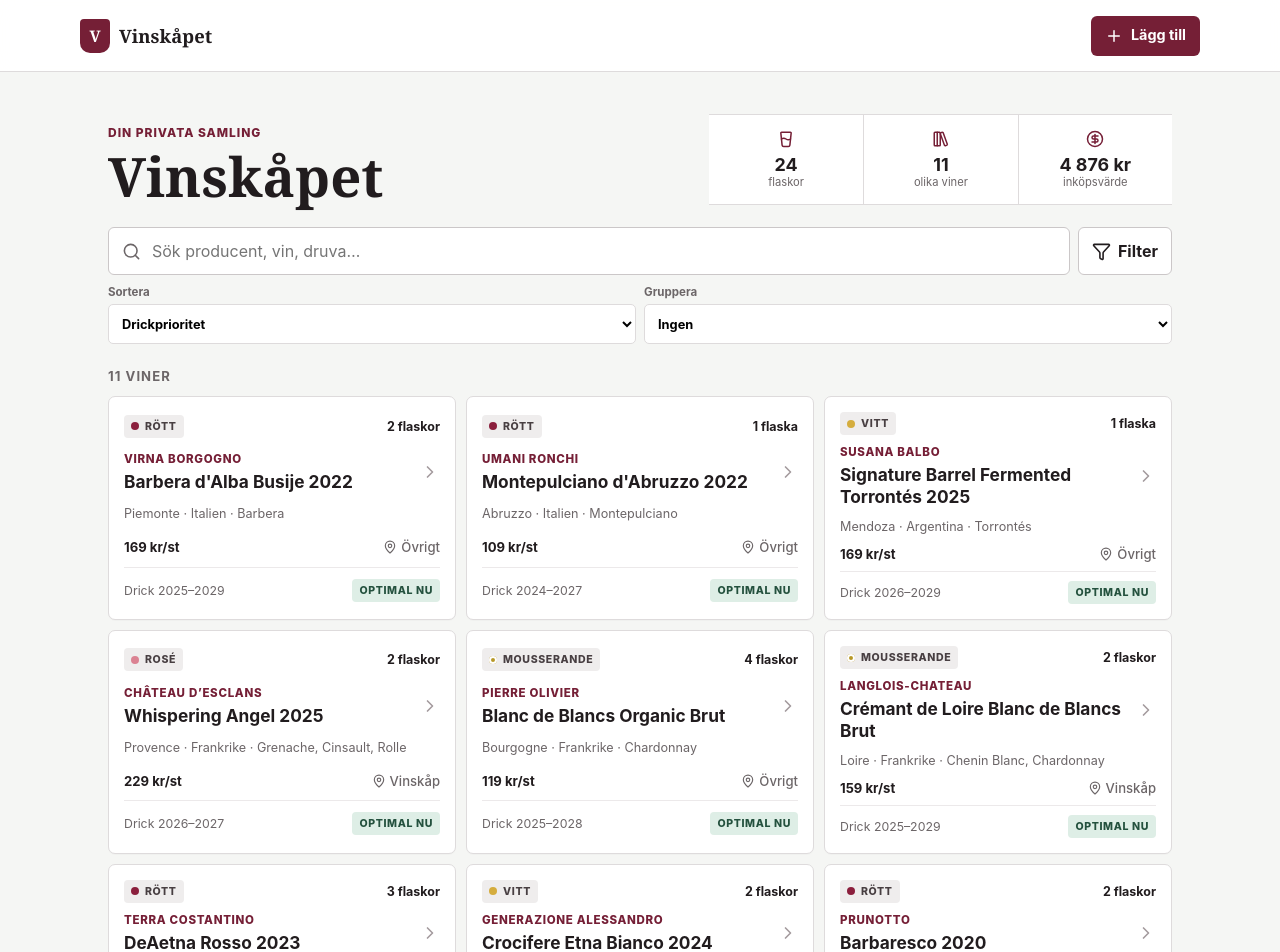
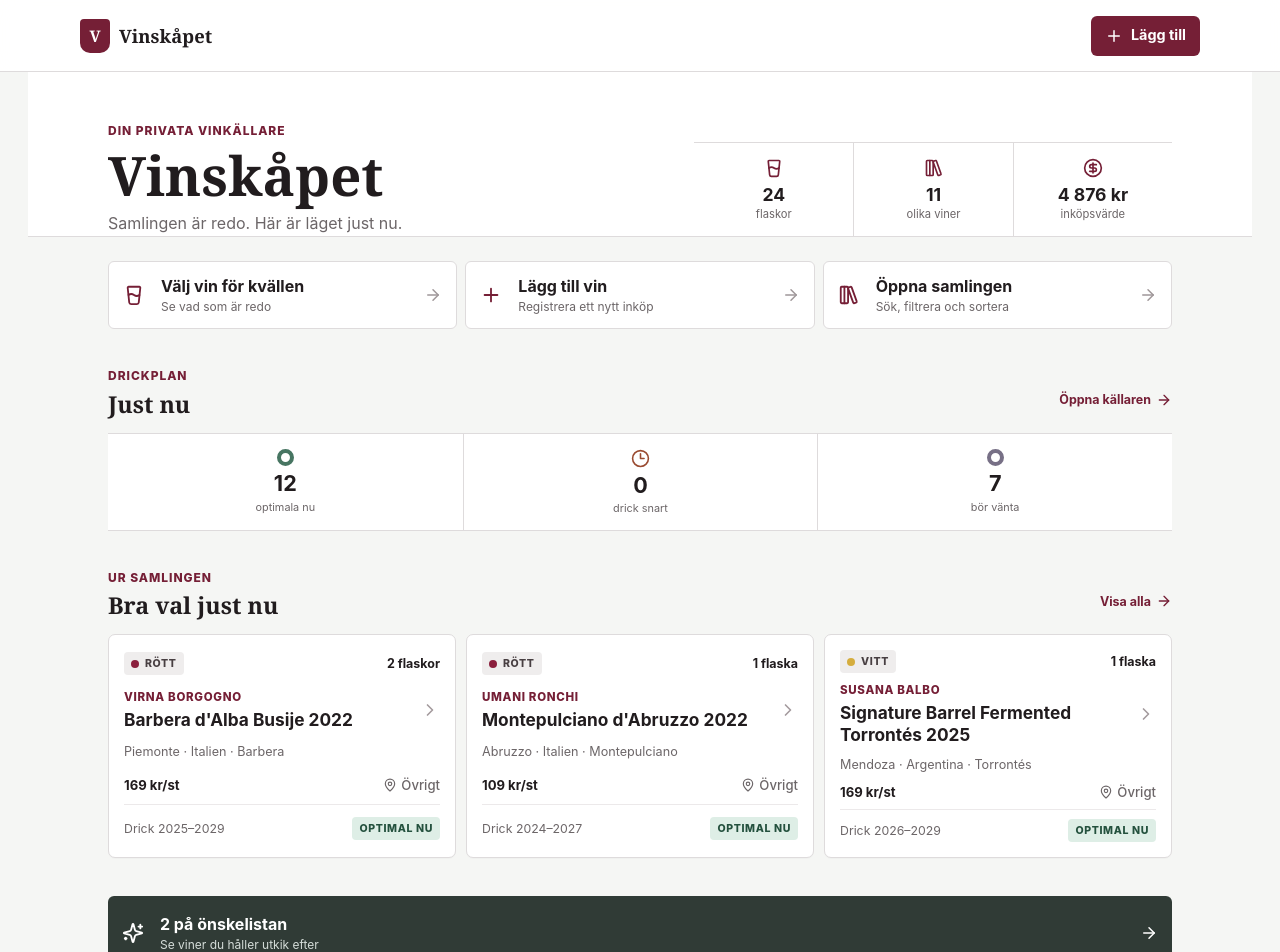
Before and after one commit to tobisen/vinskapet, a Vue app: page / in a window 1280 px wide. Before the commit this address led to /collection. Shown: the top 952 px of the page. Built offline with nearby package versions, Linux system fonts and the light colour scheme; the HTML template or start-up script is replaced by a standard one.

Commit message:
Add collection dashboard home page

```diff
--- a/src/components/AppHeader.vue
+++ b/src/components/AppHeader.vue
@@ -4,7 +4,7 @@
 
 <template>
   <header class="app-header">
-    <RouterLink to="/collection" class="brand" aria-label="Vinskåpet, startsida">
+    <RouterLink to="/" class="brand" aria-label="Vinskåpet, startsida">
       <span class="brand-mark" aria-hidden="true">V</span>
       <span>Vinskåpet</span>
     </RouterLink>
--- a/src/components/BottomNav.vue
+++ b/src/components/BottomNav.vue
@@ -1,7 +1,8 @@
 <script setup lang="ts">
-import { Clock3, GlassWater, LibraryBig, Sparkles } from '@lucide/vue'
+import { Clock3, GlassWater, House, LibraryBig, Sparkles } from '@lucide/vue'
 
 const items = [
+  { to: '/', label: 'Start', icon: House },
   { to: '/collection', label: 'Samling', icon: LibraryBig },
   { to: '/cellar', label: 'Källare', icon: GlassWater },
   { to: '/wishlist', label: 'Önskelista', icon: Sparkles },
@@ -11,7 +12,7 @@
 
 <template>
   <nav class="bottom-nav" aria-label="Huvudnavigation">
-    <RouterLink v-for="item in items" :key="item.to" :to="item.to">
+    <RouterLink v-for="item in items" :key="item.to" :to="item.to" :exact-active-class="item.to === '/' ? 'router-link-active' : undefined">
       <component :is="item.icon" :size="21" aria-hidden="true" />
       <span>{{ item.label }}</span>
     </RouterLink>
--- a/src/router/index.ts
+++ b/src/router/index.ts
@@ -2,6 +2,7 @@
 import CellarView from '@/views/CellarView.vue'
 import CollectionView from '@/views/CollectionView.vue'
 import HistoryView from '@/views/HistoryView.vue'
+import HomeView from '@/views/HomeView.vue'
 import WineDetailView from '@/views/WineDetailView.vue'
 import WineFormView from '@/views/WineFormView.vue'
 import WishlistView from '@/views/WishlistView.vue'
@@ -10,7 +11,7 @@
   history: createWebHistory(import.meta.env.BASE_URL),
   scrollBehavior: () => ({ top: 0 }),
   routes: [
-    { path: '/', redirect: '/collection' },
+    { path: '/', component: HomeView },
     { path: '/collection', component: CollectionView },
     { path: '/cellar', component: CellarView },
     { path: '/wishlist', component: WishlistView },
--- a/src/style.css
+++ b/src/style.css
@@ -41,6 +41,38 @@
 .page-title { max-width: 680px; margin-bottom: 24px; }
 .page-title > p:last-child { margin-bottom: 0; font-size: .98rem; }
 .eyebrow { margin-bottom: 6px; color: var(--wine); font-size: .75rem; font-weight: 800; text-transform: uppercase; letter-spacing: .08em; }
+
+.home-page { width: min(1120px, 100%); margin: 0 auto; padding: 0 16px 52px; }
+.home-hero { display: grid; gap: 24px; margin: 0 -16px 24px; padding: 34px 16px 0; background: #fff; border-bottom: 1px solid var(--line); }
+.home-hero__intro h1 { margin-bottom: 8px; }
+.home-hero__intro > p:last-child { margin-bottom: 0; }
+.home-stats { display: grid; grid-template-columns: repeat(3, 1fr); border-top: 1px solid var(--line); }
+.home-stats > div { display: grid; min-width: 0; gap: 2px; padding: 15px 6px; text-align: center; }
+.home-stats > div + div { border-left: 1px solid var(--line); }
+.home-stats svg { display: none; margin: 0 auto 4px; color: var(--wine); }
+.home-stats strong { overflow-wrap: anywhere; font-size: 1.1rem; }
+.home-stats span { color: var(--muted); font-size: .7rem; }
+.home-actions { display: grid; gap: 8px; margin-bottom: 38px; }
+.home-actions > a { display: grid; grid-template-columns: 28px minmax(0, 1fr) 18px; min-height: 68px; align-items: center; gap: 10px; padding: 10px 14px; background: #fff; border: 1px solid var(--line); border-radius: 6px; }
+.home-actions > a > svg:first-child { color: var(--wine); }
+.home-actions > a > svg:last-child { color: #9f9799; }
+.home-actions span, .wishlist-callout span { display: grid; gap: 3px; min-width: 0; }
+.home-actions small, .wishlist-callout small { color: var(--muted); font-size: .75rem; }
+.home-section { margin-bottom: 38px; }
+.home-section .section-heading { align-items: end; margin-bottom: 14px; }
+.home-section .section-heading h2 { margin: 0; font-family: Georgia, serif; font-size: 1.45rem; }
+.home-section .section-heading .eyebrow { margin-bottom: 4px; }
+.text-link { display: inline-flex; min-height: 38px; align-items: center; gap: 5px; color: var(--wine); font-size: .78rem; font-weight: 750; white-space: nowrap; }
+.home-status-grid { display: grid; grid-template-columns: repeat(3, 1fr); background: #fff; border-block: 1px solid var(--line); }
+.home-status-grid > a { display: grid; min-width: 0; justify-items: center; gap: 4px; padding: 15px 4px; text-align: center; }
+.home-status-grid > a + a { border-left: 1px solid var(--line); }
+.home-status-grid svg { color: #9a4b31; }
+.home-status-grid strong { font-size: 1.35rem; }
+.home-status-grid span:last-child { color: var(--muted); font-size: .68rem; line-height: 1.2; }
+.status-symbol { width: 17px; height: 17px; border: 4px solid #477562; border-radius: 50%; }
+.status-symbol--wait { border-color: #777086; }
+.wishlist-callout { display: grid; grid-template-columns: 28px minmax(0, 1fr) 18px; align-items: center; gap: 10px; padding: 18px 14px; color: #fff; background: #303b36; border-radius: 6px; }
+.wishlist-callout small { color: #d5ddd9; }
 
 .button { display: inline-flex; min-height: 46px; align-items: center; justify-content: center; gap: 8px; padding: 0 18px; border: 1px solid transparent; border-radius: 6px; font-weight: 750; line-height: 1; }
 .button:disabled { cursor: not-allowed; opacity: .45; }
@@ -131,14 +163,14 @@
 .modal-backdrop { position: fixed; inset: 0; z-index: 100; display: flex; align-items: flex-end; justify-content: center; padding-top: 30px; background: rgb(24 18 20 / 55%); }.modal { width: min(560px, 100%); max-height: 94vh; overflow: auto; background: var(--surface); border-radius: 8px 8px 0 0; box-shadow: 0 -10px 50px rgb(0 0 0 / 20%); }.modal__header { position: sticky; top: 0; z-index: 1; display: flex; align-items: center; justify-content: space-between; padding: 15px 18px; background: #fff; border-bottom: 1px solid var(--line); }.modal__header h2 { margin: 0; font-family: Georgia, serif; font-size: 1.35rem; }.modal__body { padding: 20px 18px 30px; }
 .empty-state { display: grid; max-width: 440px; justify-items: center; margin: 60px auto; text-align: center; }.empty-state svg { margin-bottom: 14px; color: var(--wine); }.empty-state h1, .empty-state h2 { margin-bottom: 8px; }.toast { position: fixed; z-index: 200; right: 16px; bottom: 92px; left: 16px; max-width: 420px; margin: auto; padding: 13px 16px; color: #fff; background: #26352f; border-radius: 6px; box-shadow: var(--shadow); text-align: center; font-weight: 700; }.toast-enter-active, .toast-leave-active { transition: opacity .18s, transform .18s; }.toast-enter-from, .toast-leave-to { opacity: 0; transform: translateY(8px); }
 
-.bottom-nav { position: fixed; right: 0; bottom: 0; left: 0; z-index: 40; display: grid; grid-template-columns: repeat(4, 1fr); height: 70px; padding-bottom: env(safe-area-inset-bottom); background: rgb(255 255 255 / 96%); border-top: 1px solid var(--line); backdrop-filter: blur(14px); }.bottom-nav a { display: flex; min-width: 0; flex-direction: column; align-items: center; justify-content: center; gap: 4px; color: #777174; font-size: .65rem; font-weight: 700; }.bottom-nav a.router-link-active { color: var(--wine); }.bottom-nav svg { stroke-width: 1.9; }
+.bottom-nav { position: fixed; right: 0; bottom: 0; left: 0; z-index: 40; display: grid; grid-template-columns: repeat(5, 1fr); height: 70px; padding-bottom: env(safe-area-inset-bottom); background: rgb(255 255 255 / 96%); border-top: 1px solid var(--line); backdrop-filter: blur(14px); }.bottom-nav a { display: flex; min-width: 0; flex-direction: column; align-items: center; justify-content: center; gap: 4px; color: #777174; font-size: .62rem; font-weight: 700; }.bottom-nav a.router-link-active { color: var(--wine); }.bottom-nav svg { stroke-width: 1.9; }
 
 @media (min-width: 700px) {
-  .page { padding: 44px 28px 70px; }.collection-hero { grid-template-columns: 1fr minmax(400px, .8fr); align-items: end; }.stats-strip svg { display: block; }.wine-grid { grid-template-columns: repeat(2, minmax(0, 1fr)); }.wine-detail-header { grid-template-columns: 270px minmax(0, 1fr); align-items: center; padding: 24px 28px 36px; }.wine-visual { min-height: 300px; }.detail-content { padding: 0 28px; }.modal-backdrop { align-items: center; padding: 30px; }.modal { border-radius: 8px; }.history-item { grid-template-columns: 58px minmax(0, 1fr); }.wishlist-list { grid-template-columns: repeat(2, minmax(0, 1fr)); }.wishlist-entry { border: 0; }
+  .page { padding: 44px 28px 70px; }.home-page { padding-inline: 28px; }.home-hero { grid-template-columns: 1fr minmax(420px, .85fr); align-items: end; margin-inline: -28px; padding: 50px 28px 0; }.home-stats svg { display: block; }.home-actions { grid-template-columns: repeat(3, 1fr); }.collection-hero { grid-template-columns: 1fr minmax(400px, .8fr); align-items: end; }.stats-strip svg { display: block; }.wine-grid { grid-template-columns: repeat(2, minmax(0, 1fr)); }.wine-detail-header { grid-template-columns: 270px minmax(0, 1fr); align-items: center; padding: 24px 28px 36px; }.wine-visual { min-height: 300px; }.detail-content { padding: 0 28px; }.modal-backdrop { align-items: center; padding: 30px; }.modal { border-radius: 8px; }.history-item { grid-template-columns: 58px minmax(0, 1fr); }.wishlist-list { grid-template-columns: repeat(2, minmax(0, 1fr)); }.wishlist-entry { border: 0; }
 }
 
 @media (min-width: 1000px) {
-  .app-shell { padding-bottom: 0; }.app-header { height: 72px; padding-inline: max(28px, calc((100vw - 1120px) / 2)); }.bottom-nav { position: sticky; top: 72px; bottom: auto; z-index: 25; height: 52px; grid-template-columns: repeat(4, auto); justify-content: center; gap: 34px; padding: 0; }.bottom-nav a { flex-direction: row; gap: 7px; padding: 0 10px; font-size: .78rem; }.bottom-nav a.router-link-active { box-shadow: inset 0 -2px var(--wine); }.page { padding-top: 42px; }.wine-grid { grid-template-columns: repeat(3, minmax(0, 1fr)); }.detail-page { padding-bottom: 50px; }.sticky-actions { top: 124px; margin: 0 28px; padding-inline: 0; background: #f5f6f4; border-top: 0; }.metric-grid > div { padding: 20px; }
+  .app-shell { padding-bottom: 0; }.app-header { height: 72px; padding-inline: max(28px, calc((100vw - 1120px) / 2)); }.bottom-nav { position: sticky; top: 72px; bottom: auto; z-index: 25; height: 52px; grid-template-columns: repeat(5, auto); justify-content: center; gap: 24px; padding: 0; }.bottom-nav a { flex-direction: row; gap: 7px; padding: 0 10px; font-size: .78rem; }.bottom-nav a.router-link-active { box-shadow: inset 0 -2px var(--wine); }.home-hero { margin-inline: calc((1120px - 100vw) / 2); padding-inline: max(28px, calc((100vw - 1120px) / 2)); }.page { padding-top: 42px; }.wine-grid { grid-template-columns: repeat(3, minmax(0, 1fr)); }.detail-page { padding-bottom: 50px; }.sticky-actions { top: 124px; margin: 0 28px; padding-inline: 0; background: #f5f6f4; border-top: 0; }.metric-grid > div { padding: 20px; }
 }
 
 @media (prefers-reduced-motion: reduce) {
--- /dev/null
+++ b/src/views/HomeView.vue
@@ -0,0 +1,72 @@
+<script setup lang="ts">
+import { computed } from 'vue'
+import { ArrowRight, CircleDollarSign, Clock3, GlassWater, LibraryBig, Plus, Sparkles } from '@lucide/vue'
+import WineCard from '@/components/WineCard.vue'
+import { useWineStore } from '@/composables/useWineStore'
+import { formatCurrency } from '@/utils/format'
+import { getDrinkingStatus, sortWines } from '@/utils/wine'
+
+const store = useWineStore()
+
+const statusCounts = computed(() => {
+  const counts = { optimal: 0, soon: 0, waiting: 0 }
+  for (const wine of store.inStock.value) {
+    const status = getDrinkingStatus(wine)
+    if (status === 'OPTIMAL') counts.optimal += wine.quantity
+    if (status === 'DRINK_SOON' || status === 'PAST_WINDOW') counts.soon += wine.quantity
+    if (status === 'WAIT') counts.waiting += wine.quantity
+  }
+  return counts
+})
+
+const drinkNow = computed(() =>
+  sortWines(
+    store.inStock.value.filter((wine) => ['OPTIMAL', 'DRINK_SOON', 'PAST_WINDOW', 'CAN_DRINK'].includes(getDrinkingStatus(wine))),
+    'DRINK_PRIORITY',
+  ).slice(0, 3),
+)
+</script>
+
+<template>
+  <main class="home-page">
+    <section class="home-hero">
+      <div class="home-hero__intro">
+        <p class="eyebrow">Din privata vinkällare</p>
+        <h1>Vinskåpet</h1>
+        <p>Samlingen är redo. Här är läget just nu.</p>
+      </div>
+      <div class="home-stats" aria-label="Samlingsöversikt">
+        <div><GlassWater :size="20" aria-hidden="true" /><strong>{{ store.bottleCount.value }}</strong><span>flaskor</span></div>
+        <div><LibraryBig :size="20" aria-hidden="true" /><strong>{{ store.inStock.value.length }}</strong><span>olika viner</span></div>
+        <div><CircleDollarSign :size="20" aria-hidden="true" /><strong>{{ formatCurrency(store.collectionValue.value) }}</strong><span>inköpsvärde</span></div>
+      </div>
+    </section>
+
+    <section class="home-actions" aria-label="Snabbval">
+      <RouterLink to="/cellar"><GlassWater :size="22" aria-hidden="true" /><span><strong>Välj vin för kvällen</strong><small>Se vad som är redo</small></span><ArrowRight :size="18" aria-hidden="true" /></RouterLink>
+      <RouterLink to="/wine/new"><Plus :size="22" aria-hidden="true" /><span><strong>Lägg till vin</strong><small>Registrera ett nytt inköp</small></span><ArrowRight :size="18" aria-hidden="true" /></RouterLink>
+      <RouterLink to="/collection"><LibraryBig :size="22" aria-hidden="true" /><span><strong>Öppna samlingen</strong><small>Sök, filtrera och sortera</small></span><ArrowRight :size="18" aria-hidden="true" /></RouterLink>
+    </section>
+
+    <section class="home-section">
+      <div class="section-heading"><div><p class="eyebrow">Drickplan</p><h2>Just nu</h2></div><RouterLink class="text-link" to="/cellar">Öppna källaren <ArrowRight :size="16" aria-hidden="true" /></RouterLink></div>
+      <div class="home-status-grid">
+        <RouterLink to="/cellar"><span class="status-symbol status-symbol--optimal" aria-hidden="true" /><strong>{{ statusCounts.optimal }}</strong><span>optimala nu</span></RouterLink>
+        <RouterLink to="/cellar"><Clock3 :size="19" aria-hidden="true" /><strong>{{ statusCounts.soon }}</strong><span>drick snart</span></RouterLink>
+        <RouterLink to="/cellar"><span class="status-symbol status-symbol--wait" aria-hidden="true" /><strong>{{ statusCounts.waiting }}</strong><span>bör vänta</span></RouterLink>
+      </div>
+    </section>
+
+    <section class="home-section">
+      <div class="section-heading"><div><p class="eyebrow">Ur samlingen</p><h2>Bra val just nu</h2></div><RouterLink class="text-link" to="/collection">Visa alla <ArrowRight :size="16" aria-hidden="true" /></RouterLink></div>
+      <div v-if="drinkNow.length" class="wine-grid"><WineCard v-for="wine in drinkNow" :key="wine.id" :wine="wine" /></div>
+      <p v-else class="quiet-empty">Inga viner har ett aktivt drickfönster just nu.</p>
+    </section>
+
+    <RouterLink class="wishlist-callout" to="/wishlist">
+      <Sparkles :size="22" aria-hidden="true" />
+      <span><strong>{{ store.wishlist.value.length }} på önskelistan</strong><small>Se viner du håller utkik efter</small></span>
+      <ArrowRight :size="18" aria-hidden="true" />
+    </RouterLink>
+  </main>
+</template>
```
